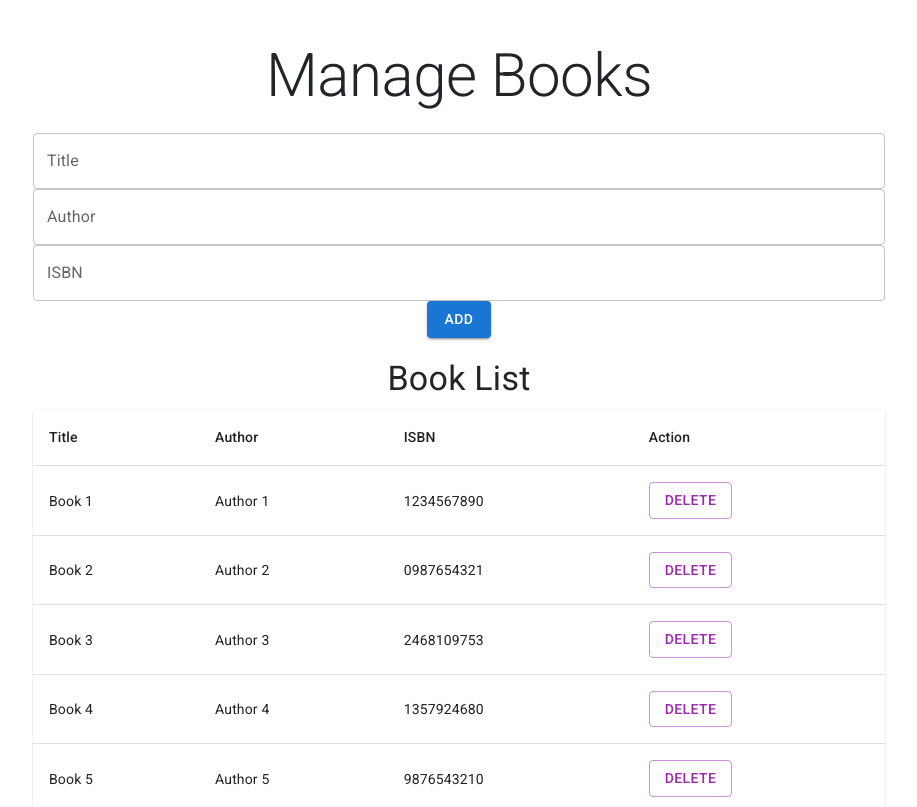
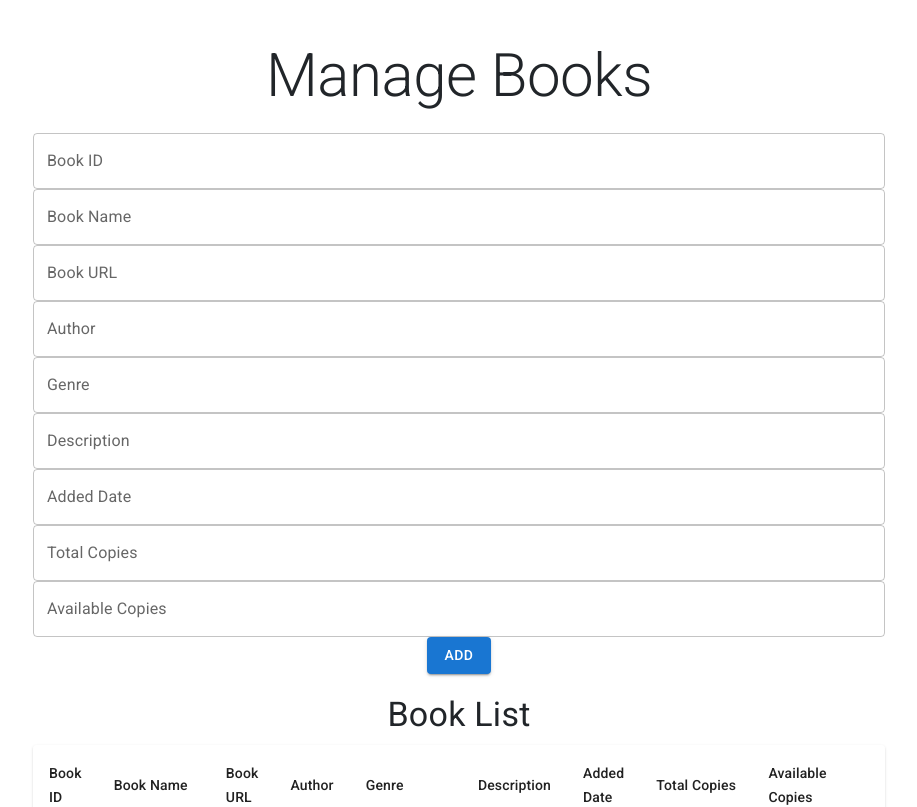
Before and after one commit to sachin09060/library_management_frontend, a React (Create React App) app in the folder library/: page /manageBooks in a window 1280 px wide. Shown: the top 807 px of the page, without its empty margins (181-1098 px from the left). Built offline with nearby package versions, Linux system fonts and the light colour scheme.

Commit message:
manage books table updated

```diff
--- a/library/src/componets/admin/ManageBooks.jsx
+++ b/library/src/componets/admin/ManageBooks.jsx
@@ -2,11 +2,11 @@ import React, { useState } from 'react';
 import { Container, Typography, TextField, Button, Table, TableBody, TableCell, TableContainer, TableHead, TableRow, Paper,Link } from '@mui/material';
 
 const initialBooks = [
-  { id: 1, title: 'Book 1', author: 'Author 1', isbn: '1234567890' },
-  { id: 2, title: 'Book 2', author: 'Author 2', isbn: '0987654321' },
-  { id: 3, title: 'Book 3', author: 'Author 3', isbn: '2468109753' },
-  { id: 4, title: 'Book 4', author: 'Author 4', isbn: '1357924680' },
-  { id: 5, title: 'Book 5', author: 'Author 5', isbn: '9876543210' }
+  { bookId: 1, bookImgUrl: 'Book 1', bookName: 'Author 1', author: '1234567890' , genre: 'Genre', description: 'description', addedDate:'addedDate', totalCopies:'totalCopies', availableCopies: 'availableCopies'},
+  { bookId: 2, bookImgUrl: 'Book 2', bookName: 'Author 2', author: '0987654321' , genre: 'Genre', description: 'description', addedDate:'addedDate', totalCopies:'totalCopies', availableCopies: 'availableCopies'},
+  { bookId: 3, bookImgUrl: 'Book 3', bookName: 'Author 3', author: '2468109753' , genre: 'Genre', description: 'description', addedDate:'addedDate', totalCopies:'totalCopies', availableCopies: 'availableCopies'},
+  { bookId: 4, bookImgUrl: 'Book 4', bookName: 'Author 4', author: '1357924680' , genre: 'Genre', description: 'description', addedDate:'addedDate', totalCopies:'totalCopies', availableCopies: 'availableCopies'},
+  { bookId: 5, bookImgUrl: 'Book 5', bookName: 'Author 5', author: '9876543210' , genre: 'Genre', description: 'description', addedDate:'addedDate', totalCopies:'totalCopies', availableCopies: 'availableCopies'}
 ];
 
 const ManageBooks = () => {
@@ -14,7 +14,7 @@ const ManageBooks = () => {
   const [newBook, setNewBook] = useState({ title: '', author: '', isbn: '' });
 
   const handleAddBook = () => {
-    if (newBook.title && newBook.author && newBook.isbn) {
+    if (newBook.bookId && newBook.bookName && newBook.author && newBook.genre && newBook.description && newBook.addedDate && newBook.totalCopies && newBook.availableCopies) {
       const updatedBooks = [...books, { id: books.length + 1, ...newBook }];
       setBooks(updatedBooks);
       setNewBook({ title: '', author: '', isbn: '' });
@@ -33,11 +33,25 @@ const ManageBooks = () => {
       </Typography>
       <div>
         <TextField
-          label="Title"
+          label="Book ID"
           variant="outlined"
           fullWidth
-          value={newBook.title}
-          onChange={(e) => setNewBook({ ...newBook, title: e.target.value })}
+          value={newBook.bookId}
+          onChange={(e) => setNewBook({ ...newBook, bookId: e.target.value })}
+        />
+        <TextField
+          label="Book Name"
+          variant="outlined"
+          fullWidth
+          value={newBook.bookName}
+          onChange={(e) => setNewBook({ ...newBook, bookName: e.target.value })}
+        />
+        <TextField
+          label="Book URL"
+          variant="outlined"
+          fullWidth
+          value={newBook.bookImgUrl}
+          onChange={(e) => setNewBook({ ...newBook, bookImgUrl: e.target.value })}
         />
         <TextField
           label="Author"
@@ -47,11 +61,39 @@ const ManageBooks = () => {
           onChange={(e) => setNewBook({ ...newBook, author: e.target.value })}
         />
         <TextField
-          label="ISBN"
+          label="Genre"
           variant="outlined"
           fullWidth
-          value={newBook.isbn}
-          onChange={(e) => setNewBook({ ...newBook, isbn: e.target.value })}
+          value={newBook.genre}
+          onChange={(e) => setNewBook({ ...newBook, genre: e.target.value })}
+        />
+        <TextField
+          label="Description"
+          variant="outlined"
+          fullWidth
+          value={newBook.description}
+          onChange={(e) => setNewBook({ ...newBook, description: e.target.value })}
+        />
+        <TextField
+          label="Added Date"
+          variant="outlined"
+          fullWidth
+          value={newBook.addedDate}
+          onChange={(e) => setNewBook({ ...newBook, addedDate: e.target.value })}
+        />
+        <TextField
+          label="Total Copies"
+          variant="outlined"
+          fullWidth
+          value={newBook.totalCopies}
+          onChange={(e) => setNewBook({ ...newBook, totalCopies: e.target.value })}
+        />
+        <TextField
+          label="Available Copies"
+          variant="outlined"
+          fullWidth
+          value={newBook.availableCopies}
+          onChange={(e) => setNewBook({ ...newBook, availableCopies: e.target.value })}
         />
         <Button variant="contained" color="primary" onClick={handleAddBook}>
           Add
@@ -64,15 +106,26 @@ const ManageBooks = () => {
         <Table>
           <TableHead>
             <TableRow>
-              <TableCell>Title</TableCell>
+              <TableCell>Book ID</TableCell>
+              <TableCell>Book Name</TableCell>
+              <TableCell>Book URL</TableCell>
               <TableCell>Author</TableCell>
-              <TableCell>ISBN</TableCell>
-              <TableCell>Action</TableCell>
+              <TableCell>Genre</TableCell>
+              <TableCell>Description</TableCell>
+              <TableCell>Added Date</TableCell>
+              <TableCell>Total Copies</TableCell>
+              <TableCell>Available Copies</TableCell>
             </TableRow>
           </TableHead>
           <TableBody>
             {books.map((book) => (
               <TableRow key={book.id}>
+                <TableCell>{book.title}</TableCell>
+                <TableCell>{book.author}</TableCell>
+                <TableCell>{book.isbn}</TableCell>
+                <TableCell>{book.title}</TableCell>
+                <TableCell>{book.author}</TableCell>
+                <TableCell>{book.isbn}</TableCell>
                 <TableCell>{book.title}</TableCell>
                 <TableCell>{book.author}</TableCell>
                 <TableCell>{book.isbn}</TableCell>
--- a/library/src/componets/books/BooksGalleryLayout.jsx
+++ b/library/src/componets/books/BooksGalleryLayout.jsx
@@ -19,7 +19,7 @@ const books = [
   {
     title: "THE PSYCHOLOGY OF MONEY",
     subtitle:"Timeless lessons on wealth, greed, and happiness ",
-    image: "https://bookbins.in/wp-content/uploads/2021/05/The-Psychology-Of-Money-Morgan-Housel-Buy-Online-Bookbins-1.png",
+    image: "https://rochizalani.com/wp-content/uploads/2021/04/psychology-of-money-930x620.jpg",
     author: " Héctor García and Francesc Miralles",
   },
   {
```
